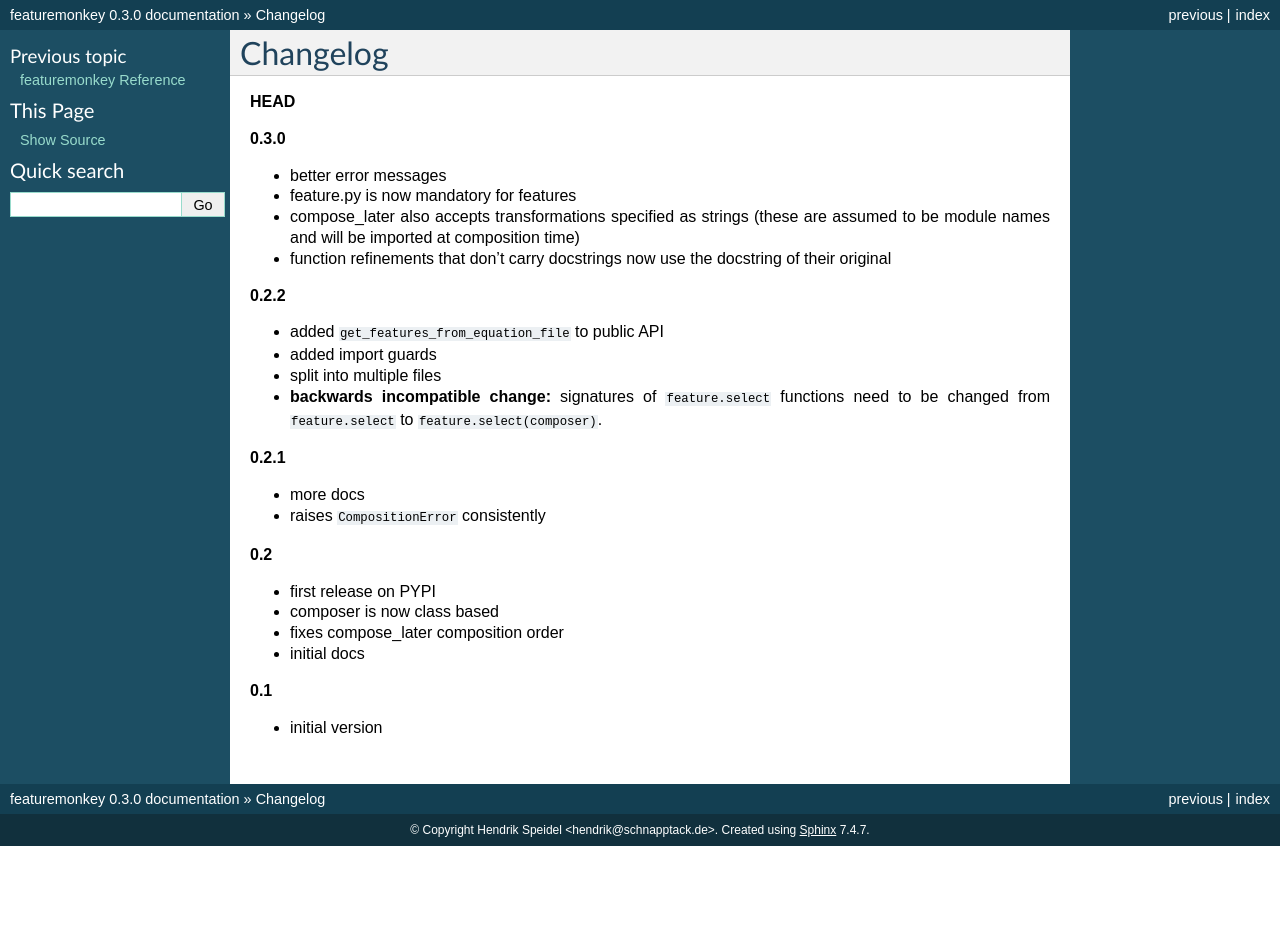
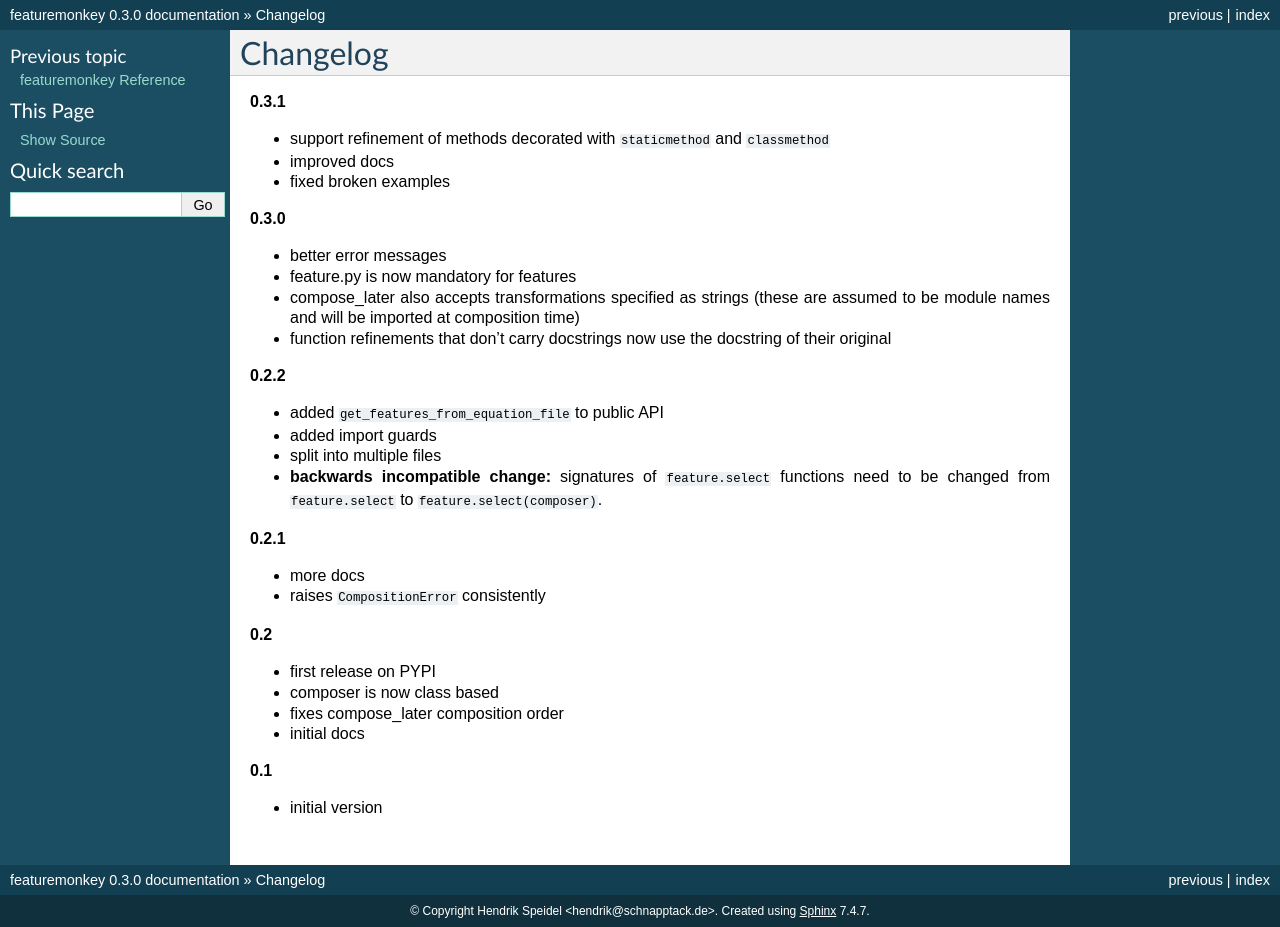
Before and after one commit to henzk/featuremonkey, a Sphinx documentation site: the page built from docs/changelog.rst, in a window 1280 px wide. Built offline with Sphinx 7.4.7, drawn with Linux system fonts in a browser that asks for light colours; formulas are drawn with MathJax 3; pages that are not in the unit, such as notebooks, are missing from menus; before the commit the page ends 900 px from its top, so only the background shows below that.

Commit message:
updated changelog

```diff
--- a/docs/changelog.rst
+++ b/docs/changelog.rst
@@ -3,7 +3,12 @@
 Changelog
 ***************************************
 
-**HEAD**
+**0.3.1**
+
+- support refinement of methods decorated with ``staticmethod`` and ``classmethod``
+- improved docs
+- fixed broken examples
+
 
 **0.3.0**
 
```
